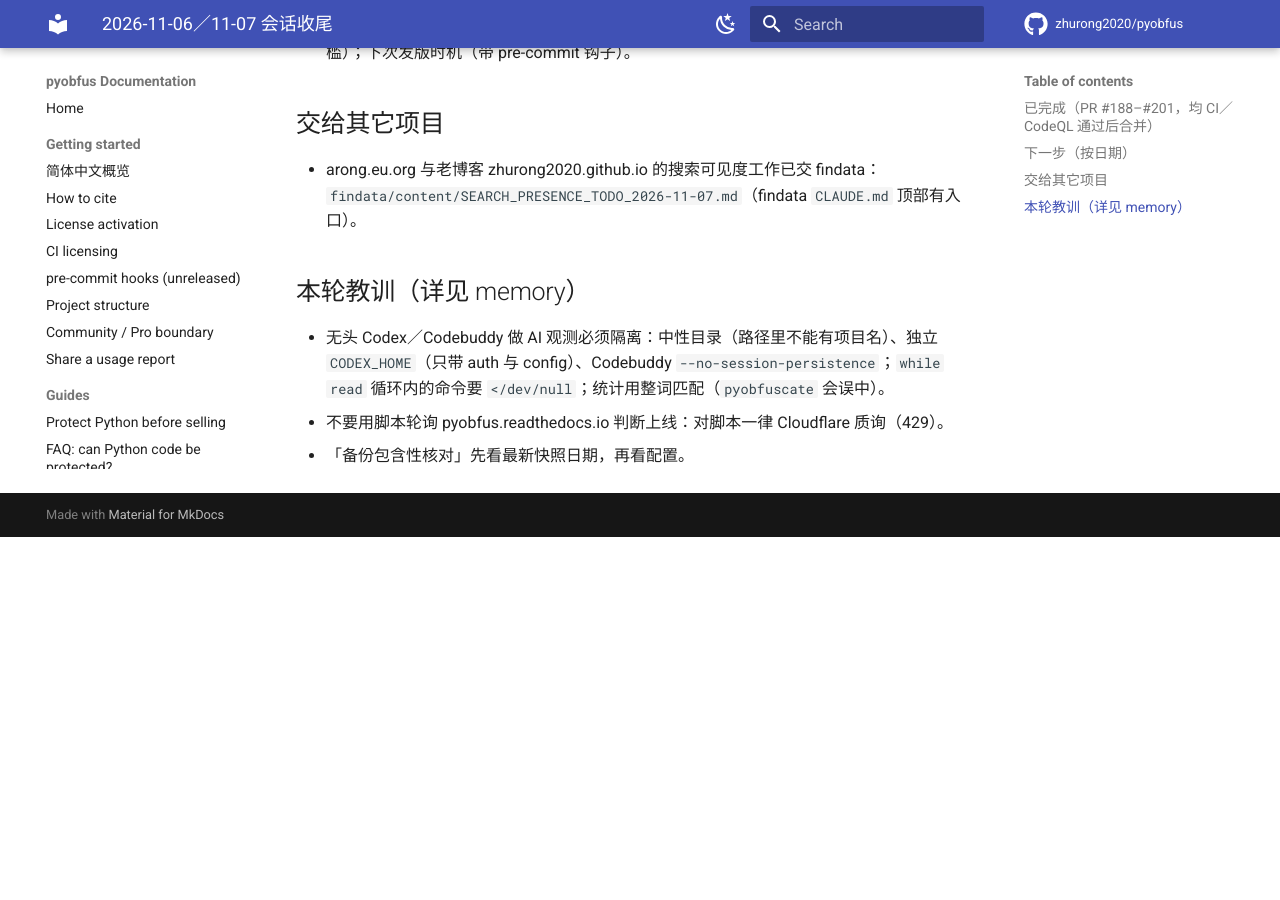
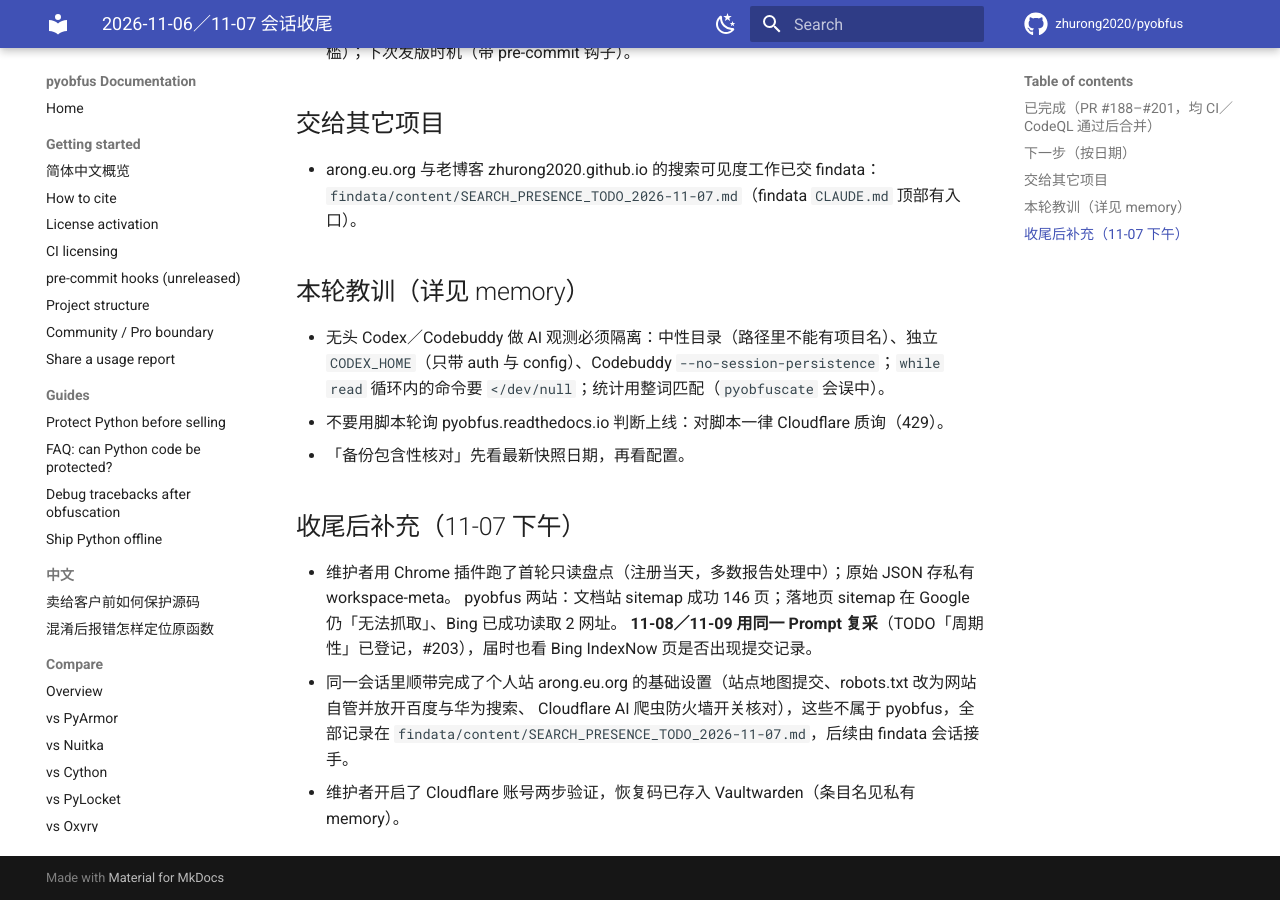
Before and after one commit to zhurong2020/pyobfus, an MkDocs documentation site: the page built from docs/SESSION_CLOSEOUT_2026-11-07.md, in a window 1280 px wide and 900 px high, scrolled down 1391 px. Built offline with MkDocs 1.6.1 and Material for MkDocs 9.7.7, drawn with Linux system fonts in a browser that asks for light colours; comment, search, counter and statistics services are not loaded; before the commit the page ends 1928 px from its top, so only the background shows below that.

Commit message:
docs: add afternoon addendum to the 2026-11-07 session closeout (#204)
Co-authored-by: Claude Opus 5.5 <noreply@anthropic.com>

```diff
--- a/docs/SESSION_CLOSEOUT_2026-11-07.md
+++ b/docs/SESSION_CLOSEOUT_2026-11-07.md
@@ -36,3 +36,13 @@
 - 无头 Codex／Codebuddy 做 AI 观测必须隔离：中性目录（路径里不能有项目名）、独立 `CODEX_HOME`（只带 auth 与 config）、Codebuddy `--no-session-persistence`；`while read` 循环内的命令要 `</dev/null`；统计用整词匹配（`pyobfuscate` 会误中）。
 - 不要用脚本轮询 pyobfus.readthedocs.io 判断上线：对脚本一律 Cloudflare 质询（429）。
 - 「备份包含性核对」先看最新快照日期，再看配置。
+
+## 收尾后补充（11-07 下午）
+
+- 维护者用 Chrome 插件跑了首轮只读盘点（注册当天，多数报告处理中）；原始 JSON 存私有 workspace-meta。
+  pyobfus 两站：文档站 sitemap 成功 146 页；落地页 sitemap 在 Google 仍「无法抓取」、Bing 已成功读取 2 网址。
+  **11-08／11-09 用同一 Prompt 复采**（TODO「周期性」已登记，#203），届时也看 Bing IndexNow 页是否出现提交记录。
+- 同一会话里顺带完成了个人站 arong.eu.org 的基础设置（站点地图提交、robots.txt 改为网站自管并放开百度与华为搜索、
+  Cloudflare AI 爬虫防火墙开关核对），这些不属于 pyobfus，全部记录在
+  `findata/content/SEARCH_PRESENCE_TODO_2026-11-07.md`，后续由 findata 会话接手。
+- 维护者开启了 Cloudflare 账号两步验证，恢复码已存入 Vaultwarden（条目名见私有 memory）。
```
